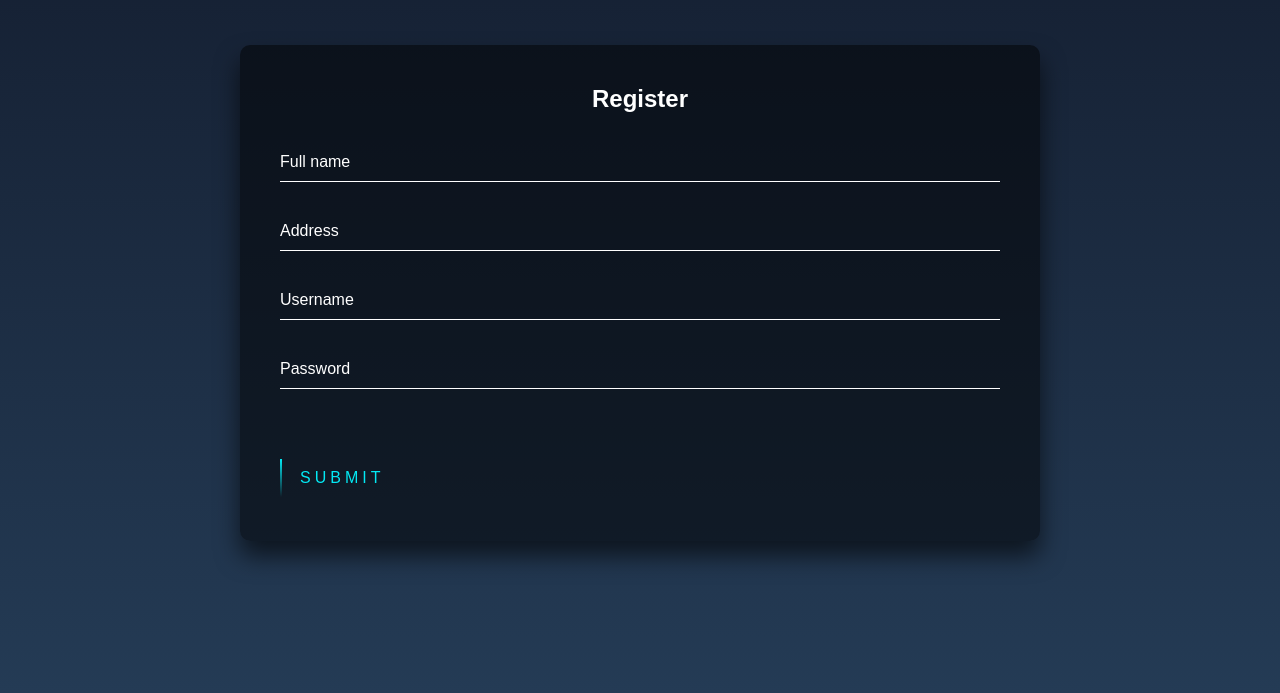
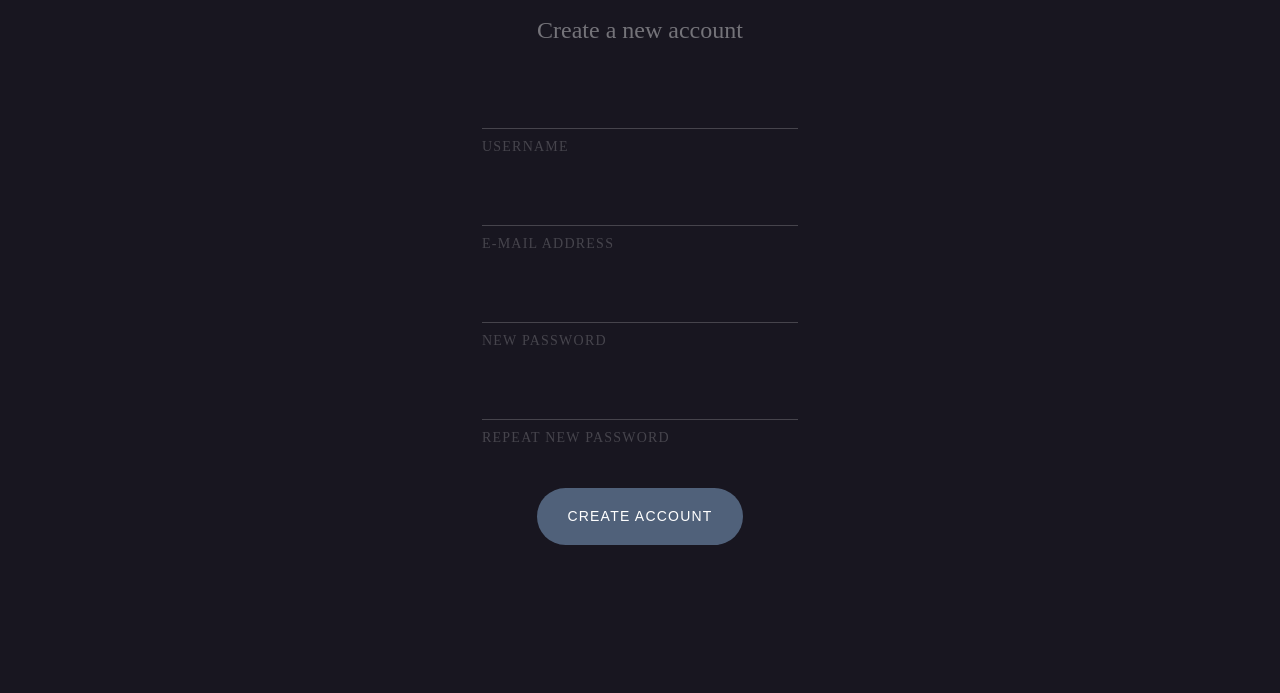
Before and after one commit to Vkar90/form-validation-tests, a website built with Parcel: page src/html/pages/joiform.html in a window 1280 px wide. Shown: the part 107-800 px from the top of the page. Built offline with nearby package versions, Linux system fonts and the light colour scheme.

Commit message:
basic form added

```diff
--- a/src/css/joiform.scss
+++ b/src/css/joiform.scss
@@ -1,167 +1,249 @@
-html {
-    height: 100%;
-  }
-  body {
-    margin:0;
-    padding:0;
-    font-family: sans-serif;
-    background: linear-gradient(#141e30, #243b55);
+// @import "bourbon";
+
+$bezier: cubic-bezier(0.215, 0.610, 0.355, 1.000);
+$time: 300ms;
+
+$base-font-family: "Work Sans", sans-serif;
+@mixin animated(
+  $time: 300ms,
+  $fillmode: both,
+  $count: 1) {
+  animation-duration: $time;
+  animation-fill-mode: $fillmode;
+  animation-iteration-count: $count;
 }
 
-  .login-box {
-    position: absolute;
-    top: 50%;
-    left: 50%;
-    width: 800px;
-    padding: 40px;
-    transform: translate(-50%, -50%);
-    background: rgba(0,0,0,.5);
-    box-sizing: border-box;
-    box-shadow: 0 15px 25px rgba(0,0,0,.6);
-    border-radius: 10px;
+body {
+    background: #181620;
+    color: #ffffff;
+    line-height: 1.5;
 }
 
-  .login-box h2 {
-    margin: 0 0 30px;
-    padding: 0;
-    color: #fff;
+h1 {
+  font-family: $base-font-family;
+  font-weight: 700;
+  text-transform: uppercase;
+  letter-spacing: 4px;
   text-align: center;
 }
 
-  .login-box .user-box {
-    position: relative;
+h2 {
+  font-weight: 400;
+  font-size: 24px;
+  color: rgba(255, 255, 255, .4);
 }
 
-  .login-box .user-box input {
-    width: 100%;
-    padding: 10px 0;
-    font-size: 16px;
-    color: #fff;
-    margin-bottom: 30px;
-    border: none;
-    border-bottom: 1px solid #fff;
-    outline: none;
-    background: transparent;
-  }
-  .login-box .user-box label {
-    position: absolute;
-    top:0;
-    left: 0;
-    padding: 10px 0;
-    font-size: 16px;
-    color: #fff;
-    pointer-events: none;
-    transition: .5s;
+.container {
+  max-width: 320px;
+  margin: 0 auto;
+  padding: 20px 16px 40px 16px;
+  transform: translateZ(0);
+  text-align: center;
 }
 
-  .login-box .user-box input:focus ~ label,
-  .login-box .user-box input:valid ~ label {
-    top: -20px;
-    left: 0;
-    color: #03e9f4;
-    font-size: 12px;
+.form-footer {
+  margin-top: 2em;
 }
 
-  .login-box form a {
+.ui-input {
   position: relative;
-    display: inline-block;
-    padding: 10px 20px;
-    color: #03e9f4;
-    font-size: 16px;
-    text-decoration: none;
-    text-transform: uppercase;
-    overflow: hidden;
-    transition: .5s;
-    margin-top: 40px;
-    letter-spacing: 4px
+  padding: 0;
+  border: 0;
 }
 
-  .login-box a:hover {
-    background: #03e9f4;
-    color: #fff;
-    border-radius: 5px;
-    box-shadow: 0 0 5px #03e9f4,
-                0 0 25px #03e9f4,
-                0 0 50px #03e9f4,
-                0 0 100px #03e9f4;
+.ui-input input {
+  font-family: $base-font-family;
+  border: 0;
+  background: none;
+  padding: 16px 0 16px 0;
+  font-size: 24px;
+  outline: 0;
+  width: 100%;
+  tap-highlight-color: rgba(0,0,0,0);
+  touch-callout: none;
 }
 
-  .login-box a span {
+.ui-input input + label {
+  position: relative;
+  display: block;
+  padding: 8px 0 8px 0;
+  text-transform: uppercase;
+  font-size: 14px;
+  letter-spacing: .0875em;
+  font-weight: 500;
+  text-align: left;
+
+  &::before, &::after {
     position: absolute;
-    display: block;
+    top: 0;
+    left: 0;
+    content: "";
+    width: 100%;
+    height: 1px;
   }
 
-  .login-box a span:nth-child(1) {
-    top: 0;
-    left: -100%;
-    width: 100%;
-    height: 2px;
-    background: linear-gradient(90deg, transparent, #03e9f4);
-    animation: btn-anim1 1s linear infinite;
+  &::before {
+    background-color: rgba(255, 255, 255, .2);
   }
 
-  @keyframes btn-anim1 {
-    0% {
-      left: -100%;
+  &::after {
+    transform: scaleX(0);
+    transform-origin: left;
+    transition: transform $time $bezier;
+    background-color: #6EB1FF;
+    height: 2px;
   }
-    50%,100% {
-      left: 100%;
+
+  span {
+    position: relative;
+    color: rgba(255, 255, 255, .2);
+    transition: color $time $bezier;
+
+    &::after {
+      content: attr(data-text);
+      position: absolute;
+      overflow: hidden;
+      left: 0;
+      transform: scaleX(1);
+      white-space: nowrap;
+      color: #fff;
+
+      background-image: linear-gradient(to right,
+          #4A90E2 50%,
+          rgba(255,255,255,0) 0%);
+      background-position: 100% 50%;
+      background-size: 200%;
+      -webkit-background-clip: text;
+      -webkit-text-fill-color: transparent;
+
+      backface-visibility: hidden;
+      perspective: 1000;
+      transform: translateZ(0);
+
+      transition: background-position $time $bezier;
+    }
   }
 }
 
-  .login-box a span:nth-child(2) {
-    top: -100%;
-    right: 0;
-    width: 2px;
-    height: 100%;
-    background: linear-gradient(180deg, transparent, #03e9f4);
-    animation: btn-anim2 1s linear infinite;
-    animation-delay: .25s
+.ui-input input:focus,
+.ui-input input.error,
+.ui-input input:invalid,
+.ui-input input.filled {
+
+  & + label {
+
+    &::after {
+      transform: scaleX(1);
+      transform-origin: left;
     }
 
-  @keyframes btn-anim2 {
-    0% {
-      top: -100%;
+    span::after {
+      //color: #4A90E2;
+      background-image: linear-gradient(to right,
+      rgba(255,255,255,1) 50%,
+      rgba(255,255,255,0) 0%);
+      background-position: 0% 50%;
     }
-    50%,100% {
-      top: 100%;
   }
 }
 
-  .login-box a span:nth-child(3) {
-    bottom: 0;
-    right: -100%;
-    width: 100%;
-    height: 2px;
-    background: linear-gradient(270deg, transparent, #03e9f4);
-    animation: btn-anim3 1s linear infinite;
-    animation-delay: .5s
+.ui-input input.filled {
+  color: #ffffff;
+
+  & + label {
+
+    &::after {
+      background-color: #ffffff;
     }
 
-  @keyframes btn-anim3 {
-    0% {
-      right: -100%;
+    span::after {
+      background-image: linear-gradient(to right,
+        #ffffff 50%,
+        rgba(255,255,255,0) 0%);
+      background-position: 0% 50%;
     }
-    50%,100% {
-      right: 100%;
   }
 }
 
-  .login-box a span:nth-child(4) {
-    bottom: -100%;
-    left: 0;
-    width: 2px;
-    height: 100%;
-    background: linear-gradient(360deg, transparent, #03e9f4);
-    animation: btn-anim4 1s linear infinite;
-    animation-delay: .75s
+.ui-input input:focus {
+  color: #6EB1FF;
+
+  & + label {
+
+    &::after {
+      background-color: #6EB1FF;
     }
 
-  @keyframes btn-anim4 {
-    0% {
-      bottom: -100%;
-    }
-    50%,100% {
-      bottom: 100%;
+    span::after {
+      background-image: linear-gradient(to right,
+        #6EB1FF 50%,
+        rgba(255,255,255,0) 0%);
+      background-position: 0% 50%;
     }
   }
+}
+
+.ui-input input.error,
+.ui-input input:invalid {
+  color: #E66161;
+
+  & + label {
+
+    &::after {
+      background-color: #E66161;
+    }
+
+    span::after {
+      background-image: linear-gradient(to right,
+        #E66161 50%,
+        rgba(255,255,255,0) 0%);
+      background-position: 0% 50%;
+    }
+  }
+}
+
+.btn {
+  border: 0;
+  background-color: #50617A;
+  padding: 18px 30px;
+  font-size: 14px;
+  line-height: 1.5;
+  text-transform: uppercase;
+  letter-spacing: .0875em;
+  font-weight: 500;
+  color: #ffffff;
+  font-family: $base-font-family;
+  border-radius: 100px;
+  outline: 0;
+  transition: background-color $time $bezier,
+              color $time $bezier;
+}
+
+.btn:focus,.btn:active,
+.btn:hover {
+  background-color: #6EB1FF;
+  color: white;
+}
+
+.__first, .__second, .__third, .__fourth {
+  animation-name: fadeIn;
+  animation-duration: 180ms;
+  animation-fill-mode: both;
+  animation-iteration-count: 1;
+}
+
+.__first { animation-delay: 0; }
+.__second { animation-delay: 80ms; }
+.__third { animation-delay: 180ms; }
+.__fourth { animation-delay: 360ms; }
+
+@keyframes fadeIn {
+  from {
+    opacity: 0;
+    transform: translate3d(0, -25%, 0);
+  }
+  to {
+    opacity: 1;
+    transform: translate3d(0, 0, 0);
+  }
+}
--- a/src/html/pages/joiform.html
+++ b/src/html/pages/joiform.html
@@ -10,32 +10,41 @@
   </head>
   <body>
     <main>
-      <div class="login-box">
-        <h2>Register</h2>
-        <form>
-          <div class="user-box">
-            <input type="text" name="" required="" />
-            <label>Full name</label>
+      <div class="container">
+        <h1>Urpinion</h1>
+        <h2>Create a new account</h2>
+        <form class="form" action="#">
+          <fieldset class="form-fieldset ui-input __first">
+            <input type="text" id="username" tabindex="0" />
+            <label for="username">
+              <span data-text="Username">Username</span>
+            </label>
+          </fieldset>
+
+          <fieldset class="form-fieldset ui-input __second">
+            <input type="email" id="email" tabindex="0" />
+            <label for="email">
+              <span data-text="E-mail Address">E-mail Address</span>
+            </label>
+          </fieldset>
+
+          <fieldset class="form-fieldset ui-input __third">
+            <input type="password" id="new-password" />
+            <label for="new-password">
+              <span data-text="New Password">New Password</span>
+            </label>
+          </fieldset>
+
+          <fieldset class="form-fieldset ui-input __fourth">
+            <input type="password" id="repeat-new-password" />
+            <label for="repeat-new-password">
+              <span data-text="Repeat New Password">Repeat New Password</span>
+            </label>
+          </fieldset>
+
+          <div class="form-footer">
+            <button class="btn">Create Account</button>
           </div>
-          <div class="user-box">
-            <input type="text" name="" required="" />
-            <label>Address</label>
-          </div>
-          <div class="user-box">
-            <input type="text" name="" required="" />
-            <label>Username</label>
-          </div>
-          <div class="user-box">
-            <input type="password" name="" required="" />
-            <label>Password</label>
-          </div>
-          <a href="#">
-            <span></span>
-            <span></span>
-            <span></span>
-            <span></span>
-            Submit
-          </a>
         </form>
       </div>
     </main>
```
Also changed, not shown: dist/pages/joiform.html, 2 other files. Lines whose indentation alone changed are shown as unchanged.
